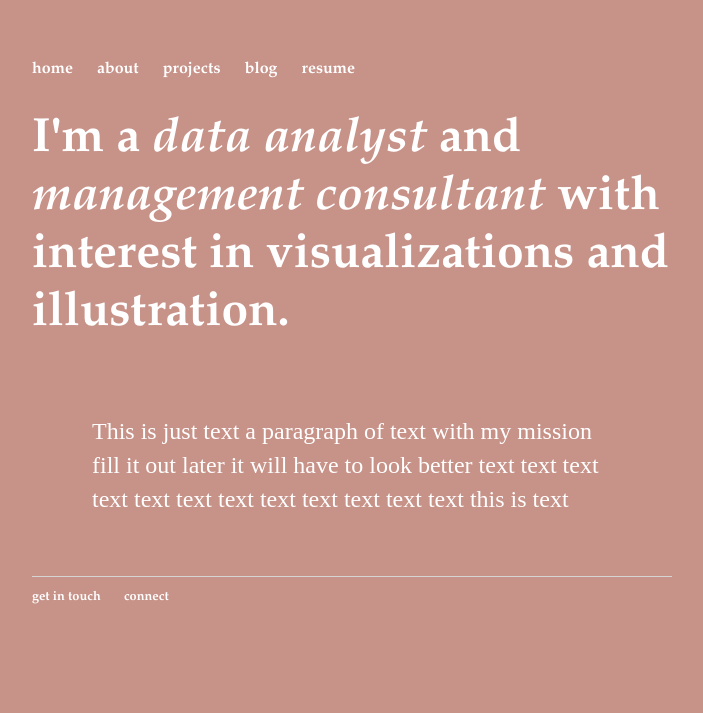
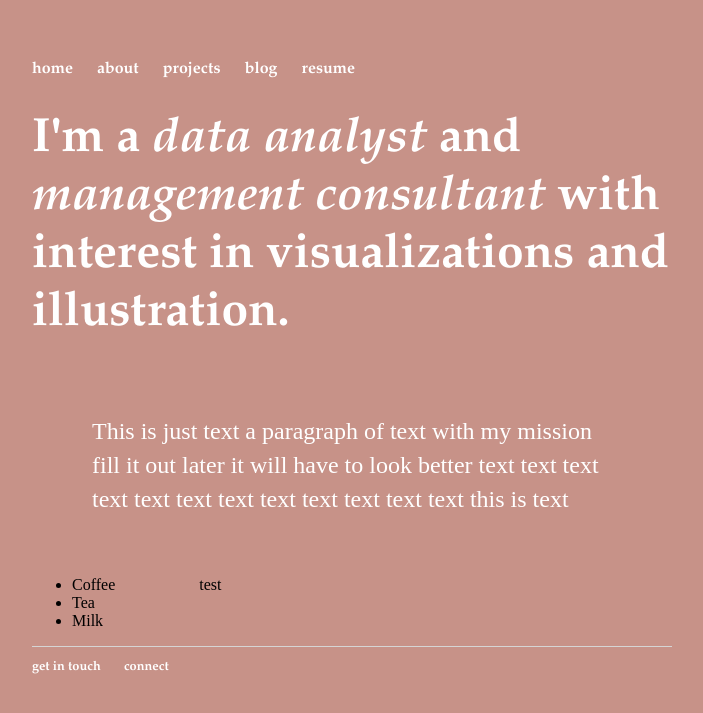
Before and after one commit to amanda-t2/amanda-t2.github.io, a Jekyll site: the page built from index.html, in a window 1280 px wide. Shown: the top 713 px of the page, without its empty margins (288-991 px from the left). Built offline with Jekyll 4.4.1, drawn with Linux system fonts in a browser that asks for light colours.

Commit message:
Update index.html

```diff
--- a/index.html
+++ b/index.html
@@ -5,4 +5,9 @@ title: amanda
 <div class="blurb">
 	<h1>I'm a <i>data analyst</i> and <i>management consultant</i> with interest in visualizations and illustration. </h1>
 	<p>This is just text a paragraph of text with my mission fill it out later it will have to look better text text text text text text text text text text text text this is text </p>
+	<ul>
+  <li>Coffee &nbsp&nbsp&nbsp&nbsp&nbsp&nbsp&nbsp&nbsp&nbsp&nbsp&nbsp&nbsp&nbsp&nbsp&nbsp&nbsp&nbsp&nbsp&nbsp test </li>
+  <li>Tea</li>
+  <li>Milk</li>
+</ul>
 </div><!-- /.blurb -->
```
